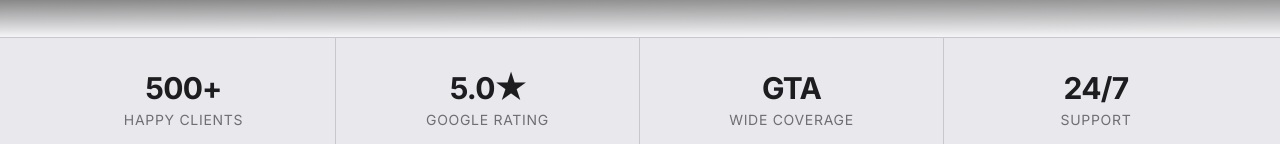
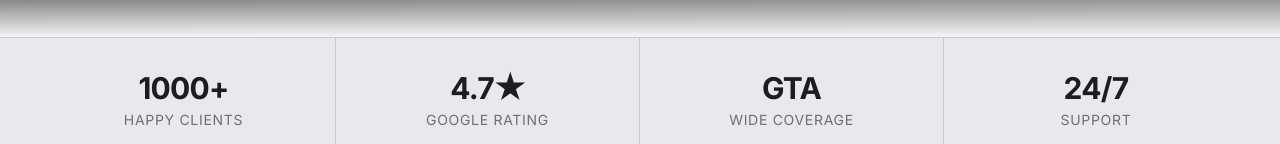
Before and after one commit to shivanshudwivedi/Avixzon, a Next.js app: page / in a window 1280 px wide. Shown: the part 808-952 px from the top of the page. Built offline with nearby package versions, Linux system fonts and the light colour scheme; no server answers.

Commit message:
Adding all the frontend changes

```diff
--- a/src/app/page.tsx
+++ b/src/app/page.tsx
@@ -23,8 +23,8 @@ const servicesList = [
 ];
 
 const stats = [
-  { value: "500+", label: "Happy clients" },
-  { value: "5.0★", label: "Google rating" },
+  { value: "1000+", label: "Happy clients" },
+  { value: "4.7★", label: "Google rating" },
   { value: "GTA",  label: "Wide coverage" },
   { value: "24/7", label: "Support" },
 ];
```
